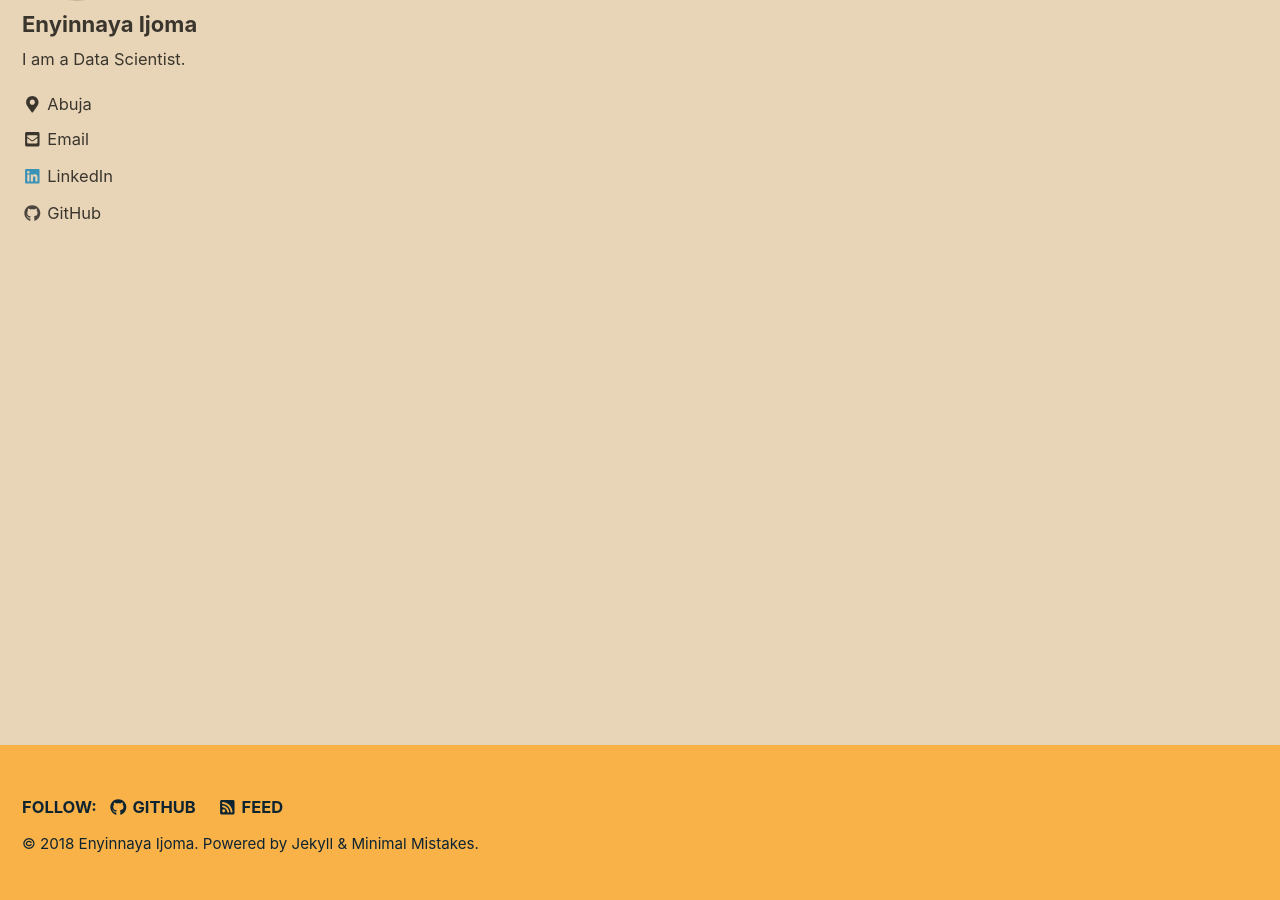
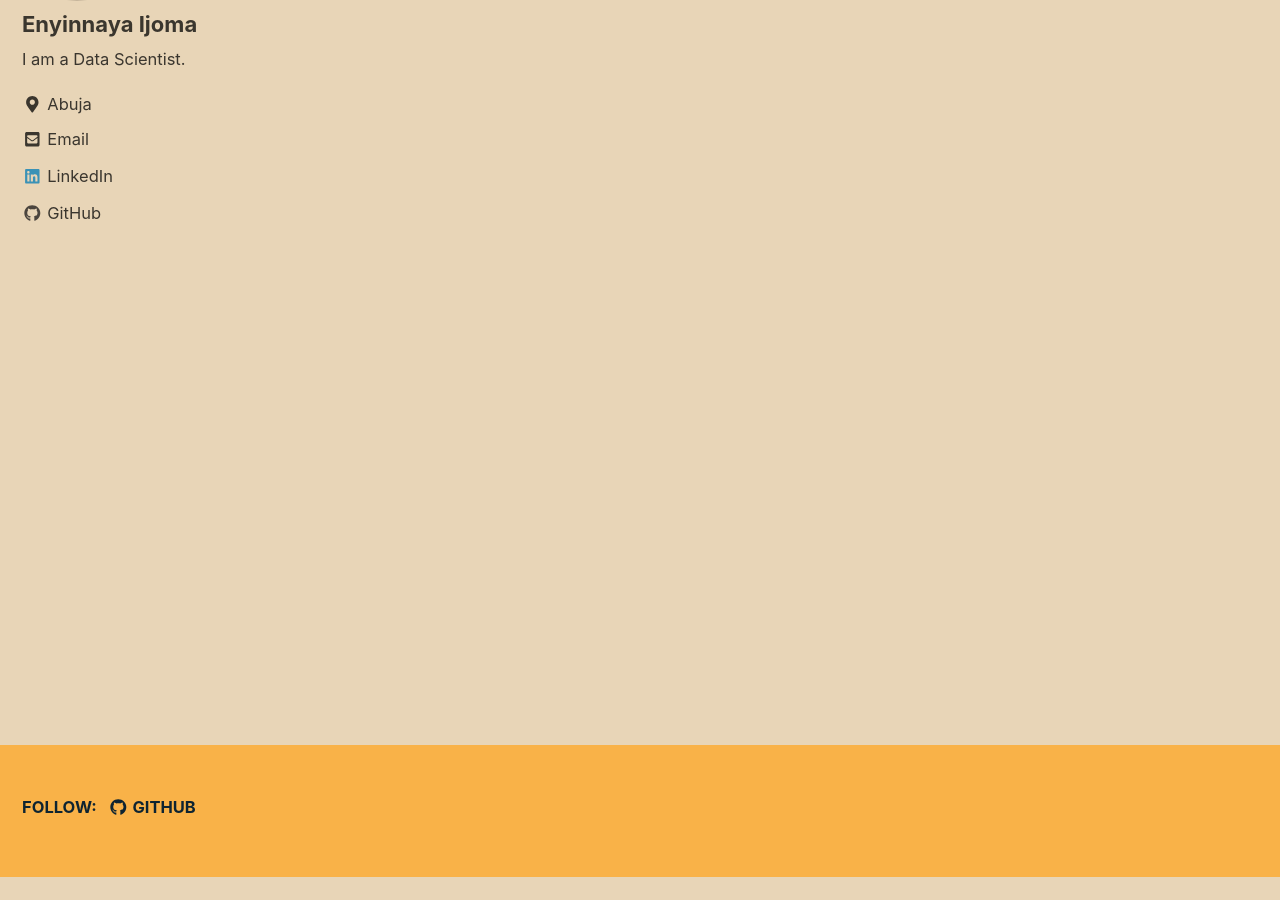
Before and after one commit to LloydIjoma/lloydijoma.github.io, a Jekyll site: the page built from index.html, in a window 1280 px wide and 900 px high, scrolled down 887 px. Built offline with Jekyll 4.4.1, drawn with Linux system fonts in a browser that asks for light colours; nearby versions of some CDN libraries; the list of posts is cut into pages by our own code; after the commit the page ends 1764 px from its top, so only the background shows below that.

Commit message:
modified

```diff
--- a/_includes/footer.html
+++ b/_includes/footer.html
@@ -15,11 +15,5 @@
     {% if site.author.gitlab %}
       <li><a href="https://gitlab.com/{{ site.author.gitlab }}"><i class="fab fa-fw fa-gitlab" aria-hidden="true"></i> Gitlab</a></li>
     {% endif %}
-    {% if site.author.bitbucket %}
-      <li><a href="https://bitbucket.org/{{ site.author.bitbucket }}"><i class="fab fa-fw fa-bitbucket" aria-hidden="true"></i> Bitbucket</a></li>
-    {% endif %}
-    <li><a href="{% if site.atom_feed.path %}{{ site.atom_feed.path }}{% else %}{{ '/feed.xml' | relative_url }}{% endif %}"><i class="fas fa-fw fa-rss-square" aria-hidden="true"></i> {{ site.data.ui-text[site.locale].feed_label | default: "Feed" }}</a></li>
   </ul>
 </div>
-
-<div class="page__footer-copyright">&copy; {{ site.time | date: '%Y' }} {{ site.name | default: site.title }}. {{ site.data.ui-text[site.locale].powered_by | default: "Powered by" }} <a href="https://jekyllrb.com" rel="nofollow">Jekyll</a> &amp; <a href="https://mademistakes.com/work/minimal-mistakes-jekyll-theme/" rel="nofollow">Minimal Mistakes</a>.</div>
```
